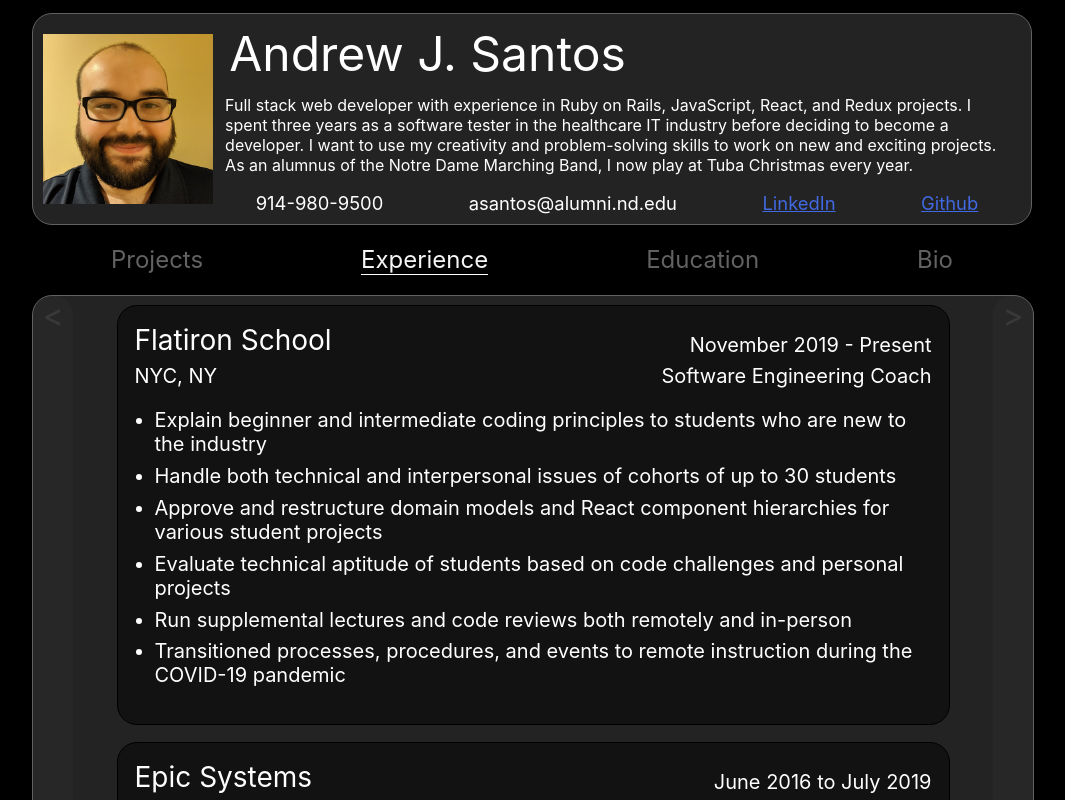
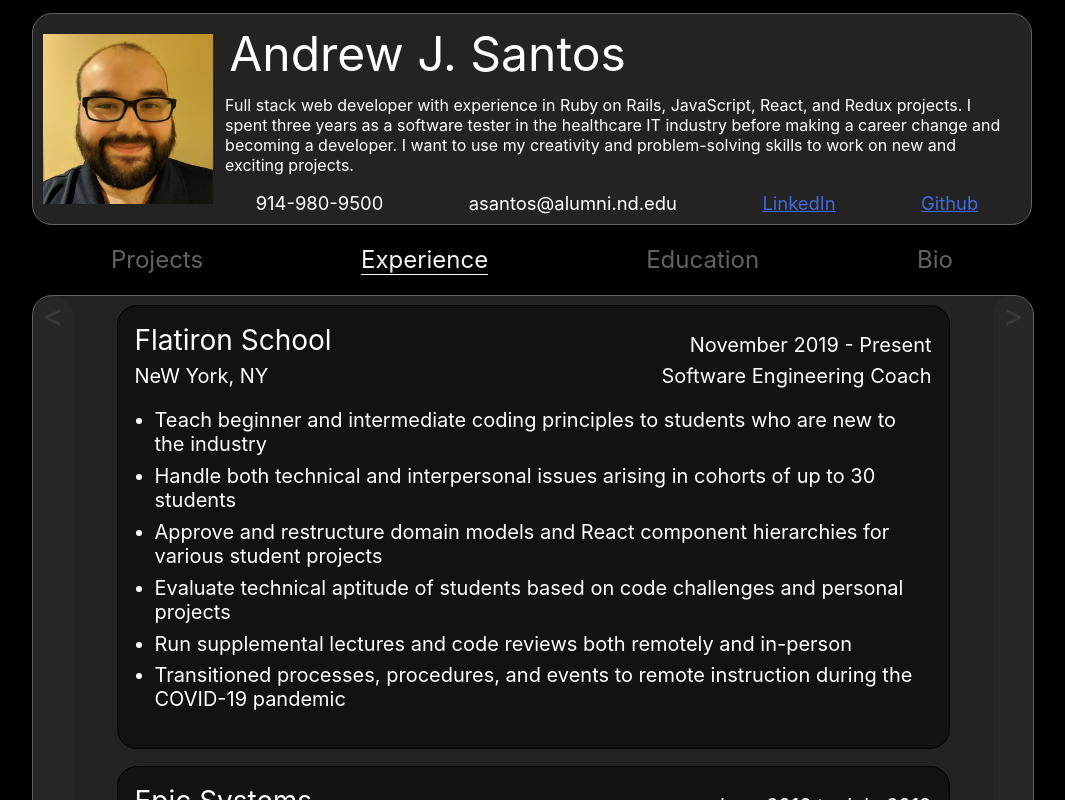
Before and after one commit to asantos649/andrew_santos, a React (Create React App) app: page / in a window 1280 px wide. Both pictures are taken after a click on the element "Experience". Shown: the top 800 px of the page, without its empty margins (108-1173 px from the left). Built offline with nearby package versions, Linux system fonts and the light colour scheme.

Commit message:
wording changes

```diff
--- a/src/component/Education.js
+++ b/src/component/Education.js
@@ -4,7 +4,7 @@
 const educationHash = [
     {
         school: 'Flatiron School',
-        location: 'NYC, NY',
+        location: 'New York, NY',
         degree: 'Software Engineering Immersive Program',
         dates: 'July 2019 - October 2019',
         data: [
--- a/src/component/Experience.js
+++ b/src/component/Experience.js
@@ -6,12 +6,12 @@
     const experienceHash = [
         {
             company: 'Flatiron School',
-            location: 'NYC, NY',
+            location: 'NeW York, NY',
             role: 'Software Engineering Coach',
             dates: 'November 2019 - Present',
             data: [
-                'Explain beginner and intermediate coding principles to students who are new to the industry',
-                'Handle both technical and interpersonal issues of cohorts of up to 30 students',
+                'Teach beginner and intermediate coding principles to students who are new to the industry',
+                'Handle both technical and interpersonal issues arising in cohorts of up to 30 students',
                 'Approve and restructure domain models and React component hierarchies for various student projects ',
                 'Evaluate technical aptitude of students based on code challenges and personal projects',
                 'Run supplemental lectures and code reviews both remotely and in-person',
@@ -32,7 +32,7 @@
                 	'Created, updated, and ran through test plans for multiple application features to ensure thorough testing ',
                 	'Performed iterative design review for new functionality to catch potential bugs before initial development',
                 	'Organized regular and ad-hoc team-wide testing efforts that discovered and fixed new bugs',
-                    'Participated in root cause analyses for released bugs and problematic projects that yielded new processes'
+                    'Participated in root-cause analyses for released bugs and problematic projects that yielded new processes'
                 ]
         }
         ]
--- a/src/component/Header.js
+++ b/src/component/Header.js
@@ -8,9 +8,8 @@
                 <div className='name'>Andrew J. Santos</div>
                 <div className='shortBio'>
                     Full stack web developer with experience in Ruby on Rails, JavaScript, React, and Redux projects.
-                    I spent three years as a software tester in the healthcare IT industry before deciding to become a developer.
+                    I spent three years as a software tester in the healthcare IT industry before making a career change and becoming a developer.
                     I want to use my creativity and problem-solving skills to work on new and exciting projects.
-                    As an alumnus of the Notre Dame Marching Band, I now play at Tuba Christmas every year.
                 </div>
                 <div className='links'>
                     <div>914-980-9500</div>
--- a/src/component/Projects.js
+++ b/src/component/Projects.js
@@ -13,7 +13,7 @@
                         },
         data:[
             'Learned Socket.io to enable bi-directional, real-time, event-based communication',
-            'Utilized Redux to manage state across multiple React Components',
+            'Utilized Redux to manage state across multiple React components',
             'Designed application using media queries and custom CSS to enable a mobile user experience',
         ]
     },
@@ -28,7 +28,7 @@
                         },
         data:[
             'Created a full Rails API to save and fetch data',
-            'Serialized the backend with Active Model Serializer to format the API',
+            'Serialized the back-end with Active Model Serializer to format the API',
             'Imported CSS library from Semantic-UI to stylize the user experience',
             'Implemented React to create an interactive single-page application',
         ]
```
